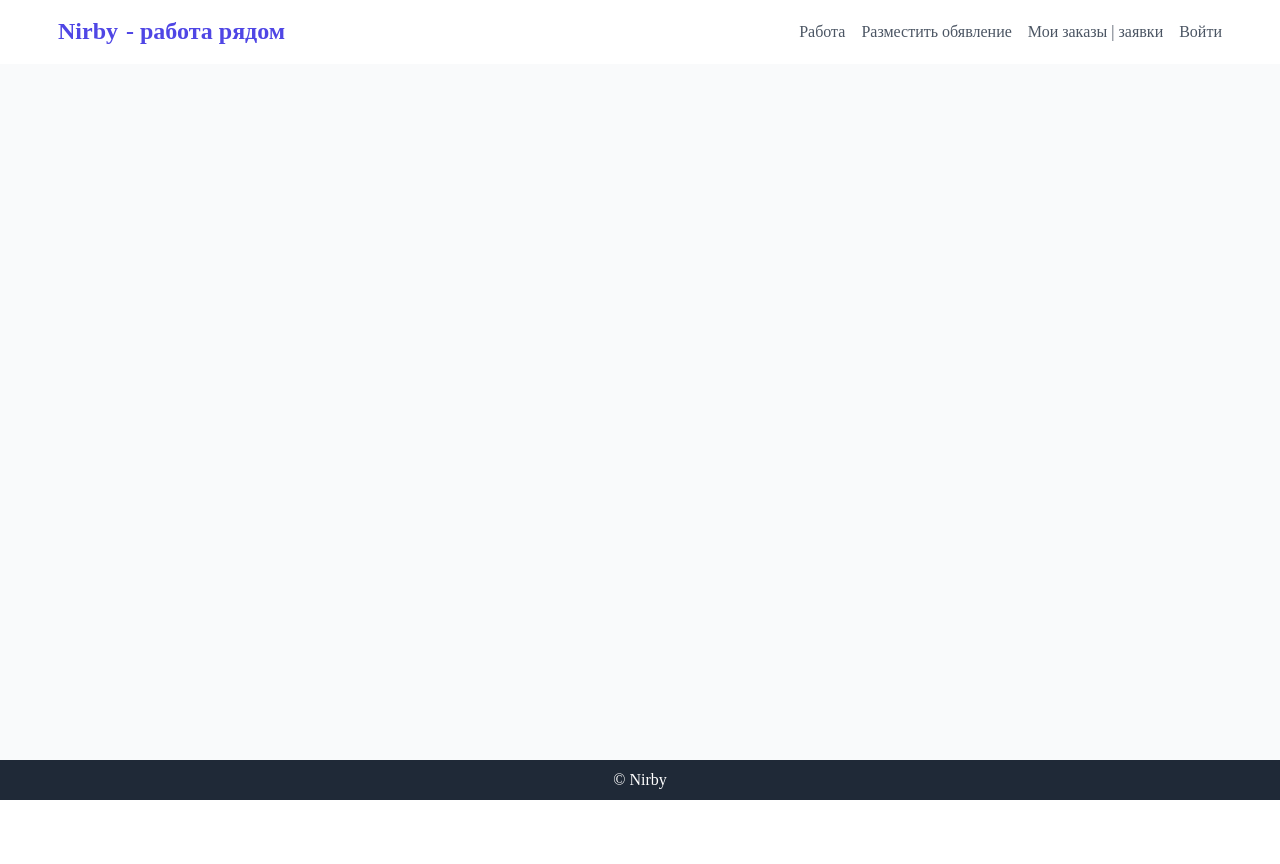
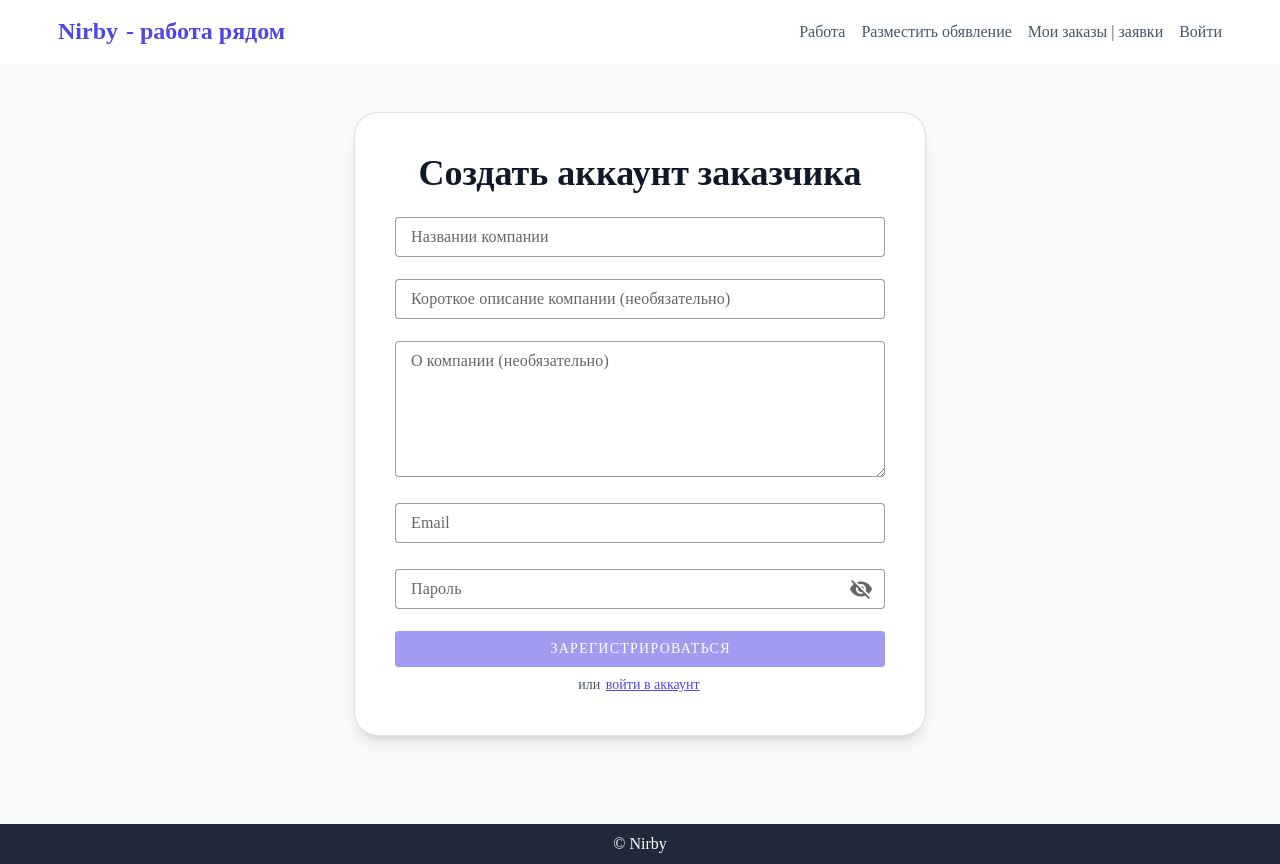
Before and after one commit to SaveliyShutov/freelance, a Nuxt app: page /worker/sign-employer in a window 1280 px wide. Before the commit the page ends 800 px from the top, so only its background shows below. Built offline with nearby package versions, Linux system fonts and the light colour scheme; no server answers.

Commit message:
link to reg employer if you worker and want employer activities and opposite

```diff
--- a/layouts/worker.vue
+++ b/layouts/worker.vue
@@ -31,7 +31,7 @@ onMounted(() => {
             <NuxtLink to="/worker/work" class="text-gray-600 hover:text-indigo-600 text-decoration-none">
               Работа
             </NuxtLink>
-            <NuxtLink to="/worker/create-order" class="text-gray-600 hover:text-indigo-600 text-decoration-none">
+            <NuxtLink to="/worker/sign-employer" class="text-gray-600 hover:text-indigo-600 text-decoration-none">
               Разместить обявление
             </NuxtLink>
             <NuxtLink to="/worker/requests" class="text-gray-600 hover:text-indigo-600 text-decoration-none">
--- /dev/null
+++ b/pages/employer/sing-worker.vue
@@ -0,0 +1,22 @@
+<script setup lang="ts">
+
+const currentRole = ref('worker')
+
+</script>
+<template>
+  <v-container class="min-h-screen flex justify-center py-12">
+    <v-row justify="center">
+      <v-col cols="12" sm="8" md="6">
+        <div class="space-y-8 bg-white p-10 rounded-xl shadow-lg border border-gray-100">
+          <div class="flex flex-col justify-center">
+            <div>
+              <h2 class="text-4xl font-bold text-gray-900 text-center">Создать аккаунт исполнителя
+              </h2>
+            </div>
+            <WorkerRegForm />
+          </div>
+        </div>
+      </v-col>
+    </v-row>
+  </v-container>
+</template>
--- a/pages/order/[id].vue
+++ b/pages/order/[id].vue
@@ -1,10 +1,14 @@
 <script setup lang="ts">
+import worker from '~/middleware/worker'
+
 const router = useRouter()
 const route = useRoute()
 const orderStore = useOrder()
 
 let order = ref()
 let res = await orderStore.getById(route.params.id.toString())
+
+const currentRole = ref('worker')
 
 if (res) {
   order.value = res.data.value
@@ -33,10 +37,18 @@ if (res) {
                 <i class="mdi mdi-map-marker text-indigo-600"></i>
                 <p class="font-semibold">{{ order.address }}</p>
               </div>
-              <button @click="router.push(`/apply/${order._id}`)"
-                class="bg-indigo-600 text-white px-6 py-2 rounded-md hover:bg-indigo-700 transition-colors font-bold">
-                Откликнуться
-              </button>
+              <div v-if="currentRole === 'worker'">
+                <button @click="router.push(`/apply/${order._id}`)"
+                  class="bg-indigo-600 text-white px-6 py-2 rounded-md hover:bg-indigo-700 transition-colors font-bold">
+                  Откликнуться
+                </button>
+              </div>
+              <div v-else>
+                <button @click="router.push(`/employer/sing-worker`)"
+                  class="bg-indigo-600 text-white px-6 py-2 rounded-md hover:bg-indigo-700 transition-colors font-bold">
+                  Откликнуться
+                </button>
+              </div>
             </div>
             <div class="flex flex-wrap gap-x-6 gap-y-2 mb-3">
               <div class="flex items-center gap-2">
--- a/pages/work.vue
+++ b/pages/work.vue
@@ -40,7 +40,7 @@ await orderStore.getAll()
     <v-row>
       <v-col cols="12" class="flex flex-row align-center justify-between">
         <h1 class="text-4xl font-bold text-gray-900 my-8">Вся работа</h1>
-        <button @click="router.push('/create-order')"
+        <button @click="router.push('/reg')"
           class="bg-indigo-600 text-white px-6 py-2 rounded-md hover:bg-indigo-700 transition-colors font-bold">
           Разместить заказ
         </button>
--- /dev/null
+++ b/pages/worker/sign-employer.vue
@@ -0,0 +1,22 @@
+<script setup lang="ts">
+
+const currentRole = ref('worker')
+
+</script>
+<template>
+  <v-container class="min-h-screen flex justify-center py-12">
+    <v-row justify="center">
+      <v-col cols="12" sm="8" md="6">
+        <div class="space-y-8 bg-white p-10 rounded-xl shadow-lg border border-gray-100">
+          <div class="flex flex-col justify-center">
+            <div>
+              <h2 class="text-4xl font-bold text-gray-900 text-center">Создать аккаунт заказчика
+              </h2>
+            </div>
+            <EmployerRegForm />
+          </div>
+        </div>
+      </v-col>
+    </v-row>
+  </v-container>
+</template>
--- a/pages/worker/work.vue
+++ b/pages/worker/work.vue
@@ -40,7 +40,7 @@ await orderStore.getAll()
     <v-row>
       <v-col cols="12" class="flex flex-row align-center justify-between">
         <h1 class="text-4xl font-bold text-gray-900 my-8">Вся работа</h1>
-        <button @click="router.push('/create-order')"
+        <button @click="router.push('/worker/sign-employer')"
           class="bg-indigo-600 text-white px-6 py-2 rounded-md hover:bg-indigo-700 transition-colors font-bold">
           Разместить заказ
         </button>
```
